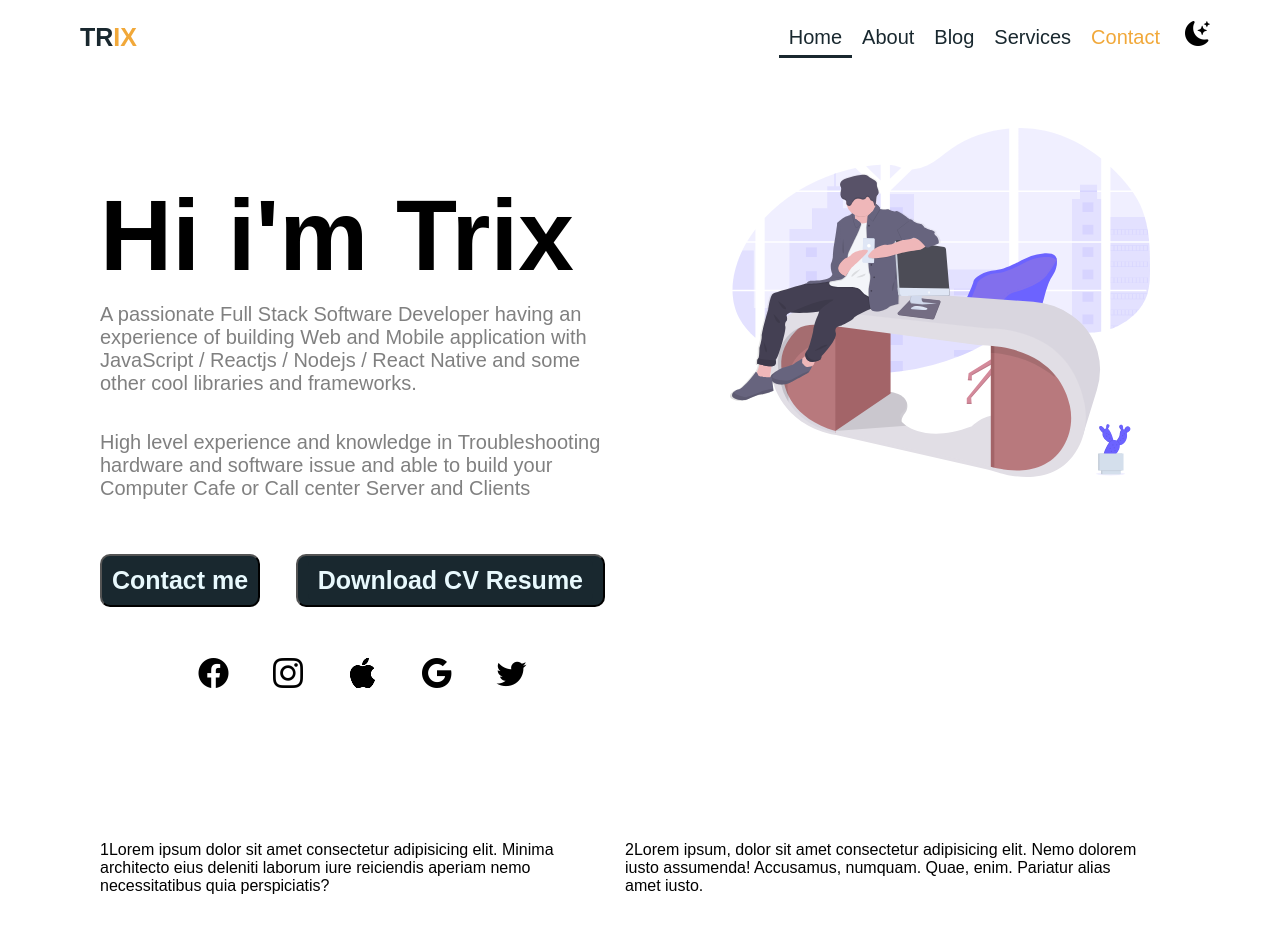
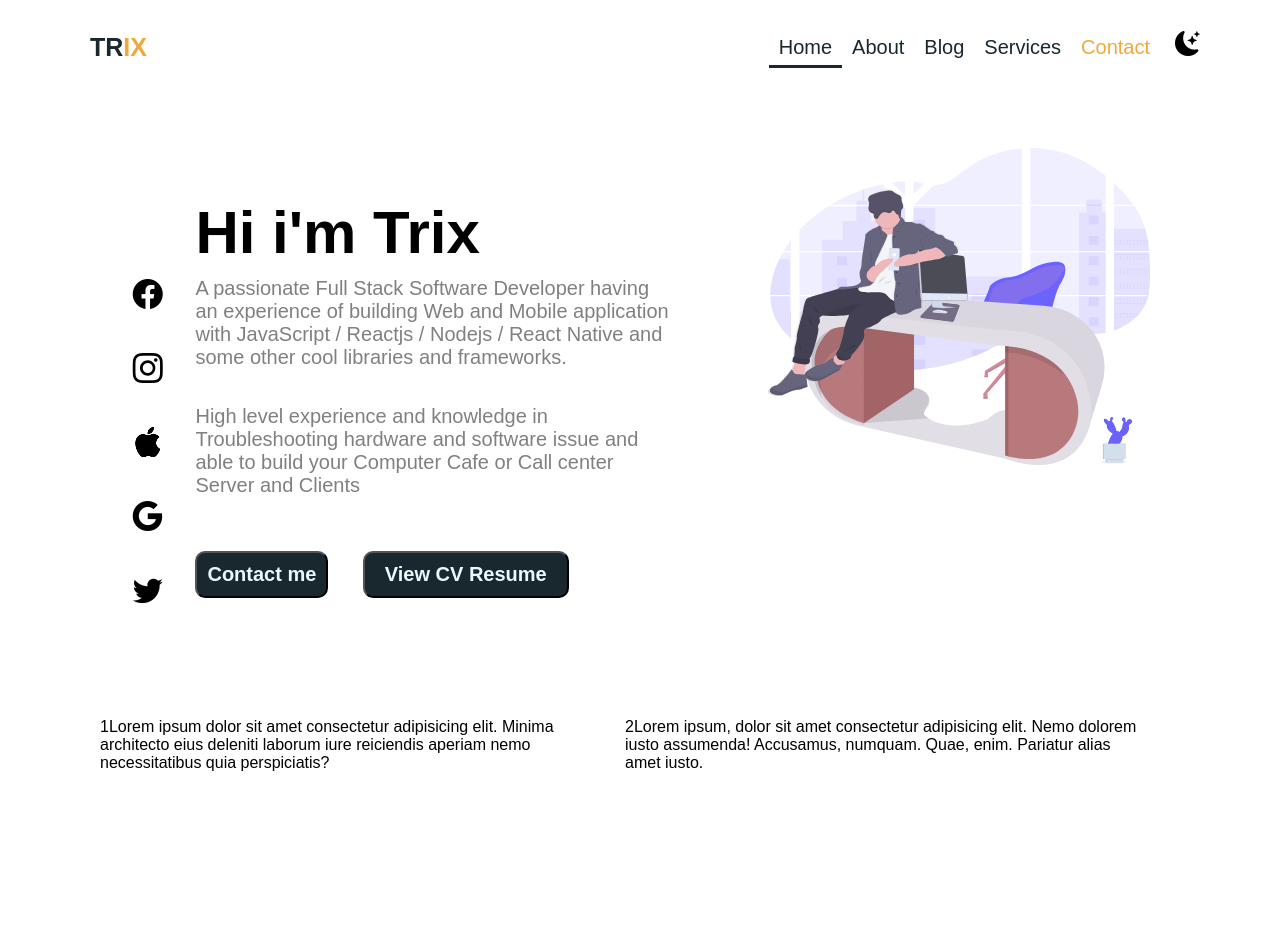
Before and after one commit to TrixDiaz/personal-responsive-portfolio, a plain HTML site: page index.html in a window 1280 px wide. After the commit the page ends 822 px from the top, so only its background shows below. Drawn offline with nearby package versions, Linux system fonts and the light colour scheme.

Commit message:
adjust icon to side

```diff
--- a/assets/css/style.css
+++ b/assets/css/style.css
@@ -14,7 +14,7 @@
 header {
   overflow: hidden;
   /* background-color: #f1f1f1; */
-  padding: 20px 70px;
+  padding: 30px 80px;
 }
 
 /* Style the header links */
@@ -89,6 +89,7 @@ header span {
 
 .column2 {
   width: 50%;
+  z-index: -1;
 }
 
 i {
@@ -97,13 +98,11 @@ i {
   /* transform: translate(-50%, -50%); */
 }
 
-.column2{
-  float: right;
-}
+
 .column2 > h1{
   margin-top: 50px;
   margin-bottom: 10px;
-  font-size: 100px;
+  font-size: 60px;
   text-align: left;
 }
 .column2 > p{
@@ -117,18 +116,23 @@ i {
     z-index: 1;
     width: 80%;
     float: right;
+    overflow: hidden;
 }
 .icons{
+  padding-top: 50px;
+  margin-top: 50px;
+  width:10%;
   text-align: center;
-  padding: 50px;
 }
 .icons > i{
+  padding-top: 30px;
+  padding-bottom: 10px;
   font-size: 30px;
-  margin-right: 20px;
-  margin-left: 20px;
+  display: block;
 }
 .icons > i:hover{
   font-size: 25px;
+  color: var(--gray);
 }
 
 .contact > a {
@@ -146,7 +150,7 @@ i {
   background: var(--black);
   color: var(--white);
   font-weight: 600;
-  font-size: 25px;
+  font-size: 20px;
 }
 .contact:hover{
 color: var(--white);
@@ -171,7 +175,7 @@ transition: 2s;
   width: auto;
   background: var(--white);
   font-weight: 600;
-  font-size: 25px;
+  font-size: 20px;
   color: var(--black);
 }
 .darkMode .contact:hover{
--- a/index.html
+++ b/index.html
@@ -31,6 +31,13 @@
         <div class="grid-container">
             <div class="container">
                 <div class="row">
+                    <div class="icons">
+                        <i class="bi bi-facebook"></i>
+                        <i class="bi bi-instagram"></i>
+                        <i class="bi bi-apple"></i>
+                        <i class="bi bi-google"></i>
+                        <i class="bi bi-twitter"></i>
+                    </div>
                     <div class="column2">
                         <h1>Hi i'm Trix</h1>
                         <p>A passionate Full Stack Software Developer having an experience of building Web and Mobile application with JavaScript /
@@ -39,15 +46,8 @@
                         <br><br>
                         <p>High level experience and knowledge in Troubleshooting hardware and software issue and able to build your Computer Cafe or Call center Server and Clients</p>
                         <br><br><br>
-                        <p><button style="margin-right: 30px;" class="contact">Contact me</button>
-                        <button class="contact" style="text-decoration: none;"><a href="/assets/partials/cvResume.html" class="contact">Download CV Resume</a></button></p>
-                        <div class="icons">
-                            <i class="bi bi-facebook"></i>
-                            <i class="bi bi-instagram"></i>
-                            <i class="bi bi-apple"></i>
-                            <i class="bi bi-google"></i>
-                            <i class="bi bi-twitter"></i>
-                        </div>
+                        <button style="margin-right: 30px;" class="contact">Contact me</button>
+                        <button class="contact" style="text-decoration: none;"><a href="/assets/partials/cvResume.html" class="contact">View CV Resume</a></button>
                     </div>
 
                     <div class="column2">
```
